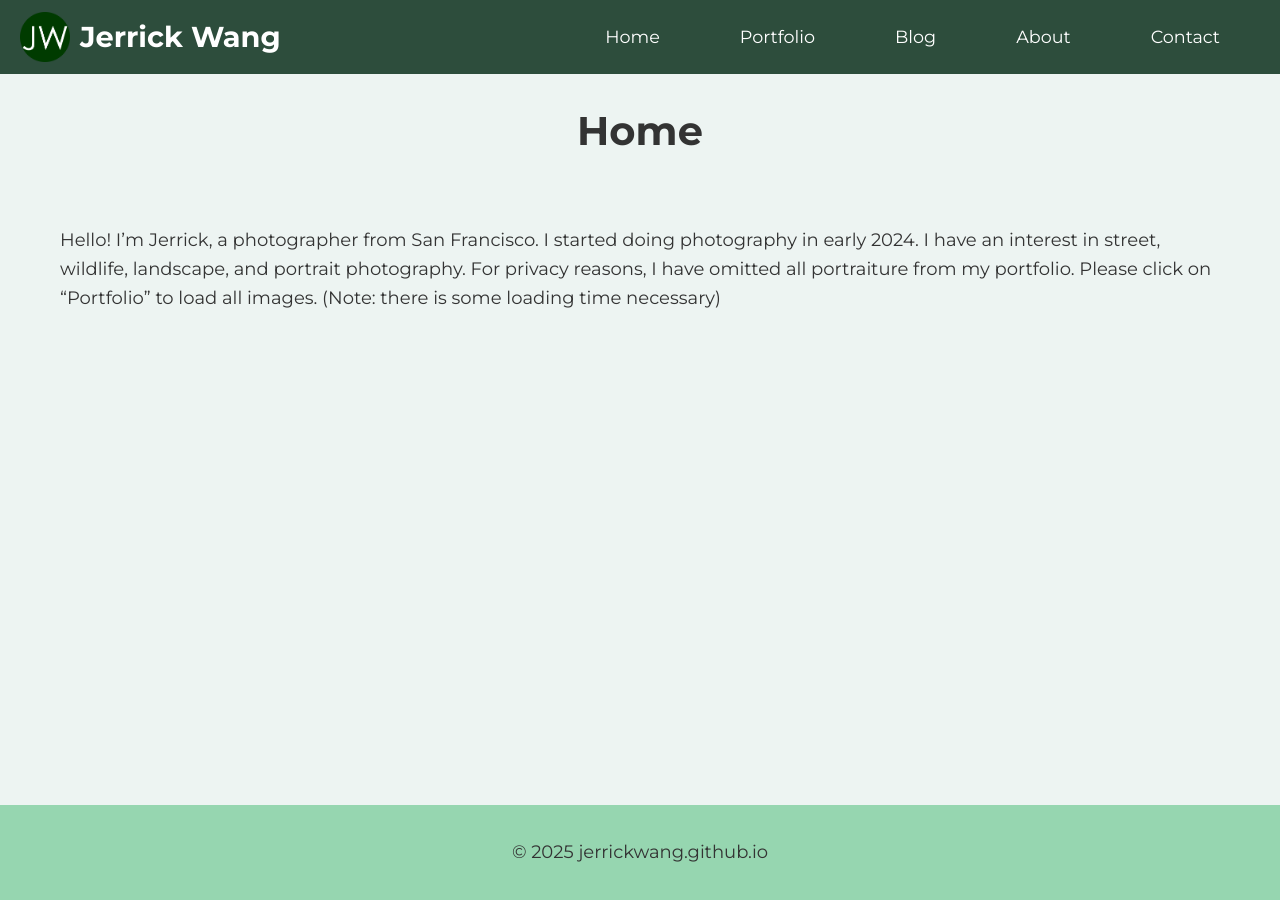
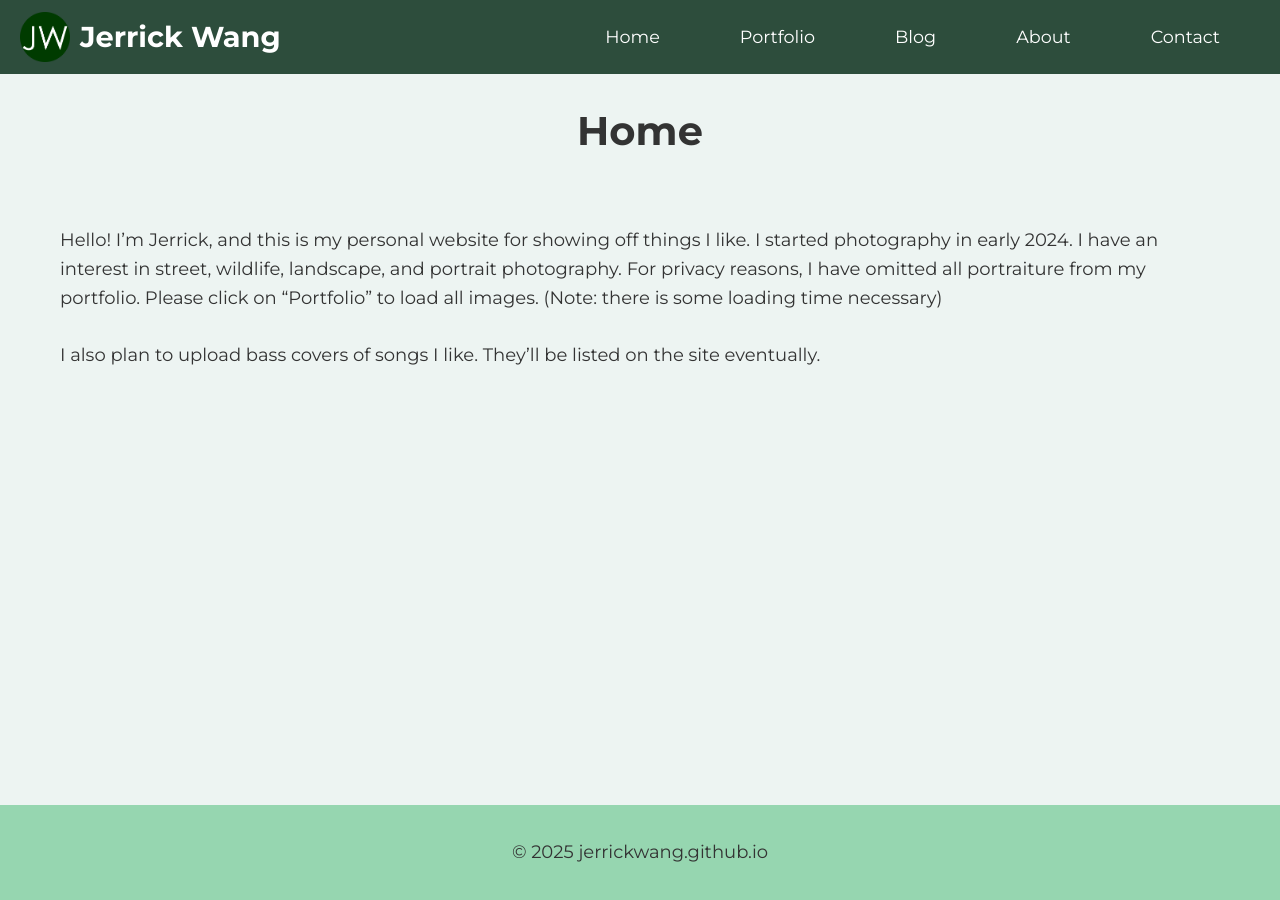
Before and after one commit to jerrickwang/jerrickwang.github.io, a Jekyll site: the page built from index.md, in a window 1280 px wide. Built offline with Jekyll 4.4.1, drawn with Linux system fonts in a browser that asks for light colours.

Commit message:
Update index.md

```diff
--- a/index.md
+++ b/index.md
@@ -3,4 +3,5 @@ layout: default
 title: Home
 permalink: /
 ---
-Hello! I'm Jerrick, a photographer from San Francisco. I started doing photography in early 2024. I have an interest in street, wildlife, landscape, and portrait photography. For privacy reasons, I have omitted all portraiture from my portfolio. Please click on "Portfolio" to load all images. (Note: there is some loading time necessary)
+Hello! I'm Jerrick, and this is my personal website for showing off things I like. I started photography in early 2024. I have an interest in street, wildlife, landscape, and portrait photography. For privacy reasons, I have omitted all portraiture from my portfolio. Please click on "Portfolio" to load all images. (Note: there is some loading time necessary)<br><br>
+I also plan to upload bass covers of songs I like. They'll be listed on the site eventually.
```
